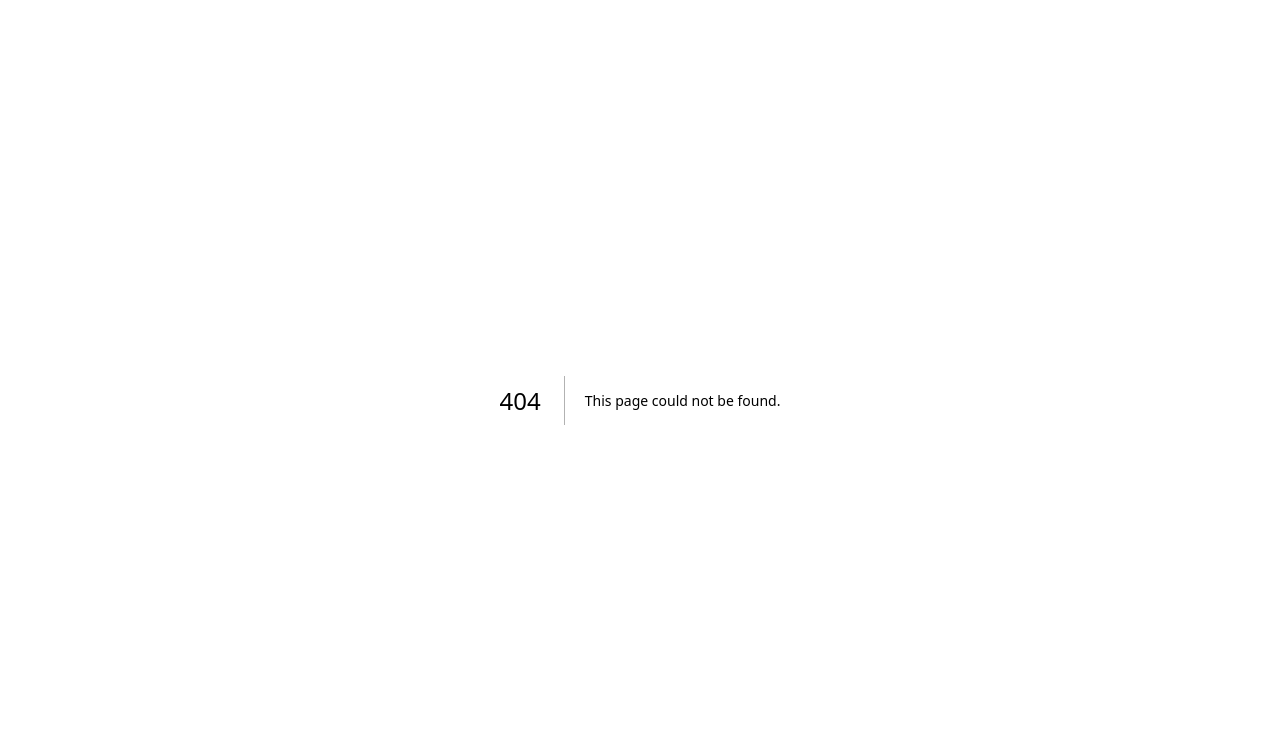
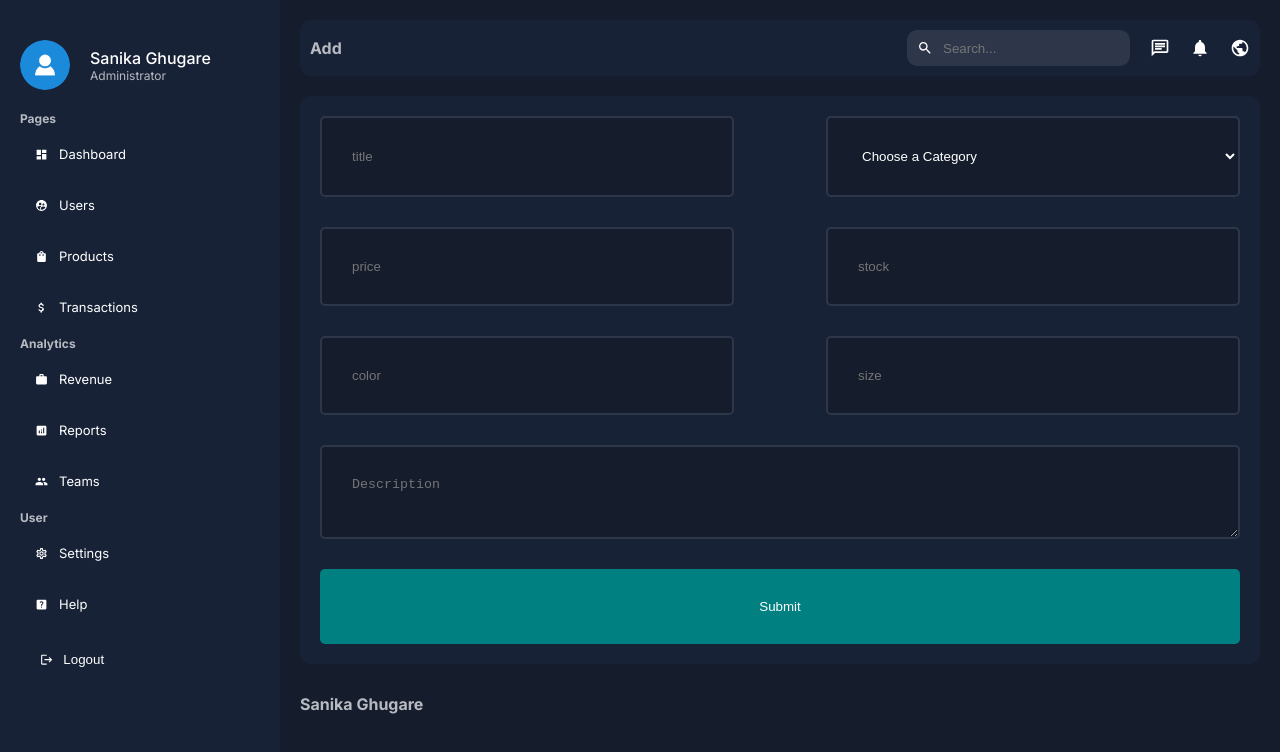
Before and after one commit to GhugareSanika/Admin_Dashboard, a Next.js app: page /dashboard/products/add in a window 1280 px wide. Before the commit this address had no page. Shown: the top 752 px of the page. Built offline with nearby package versions, Linux system fonts and the light colour scheme.

Commit message:
Added Product Component

```diff
--- /dev/null
+++ b/app/dashboard/products/add/page.jsx
@@ -0,0 +1,30 @@
+import styles from '@/app/ui/dashboard/products/addProduct/addProduct.module.css'
+
+const AppProductPage = () => {
+    return (
+        <div className={styles.container}>
+            <form action="" className={styles.form}>
+                <input type="text" placeholder="title" name="title" required />
+                <select name="cat" id="cat">
+                    <option value="general">Choose a Category</option>
+                    <option value="kitchen">Kitchen</option>
+                    <option value="phone">Phone</option>
+                    <option value="computer">Computer</option>
+                </select>
+                <input type="number" placeholder="price" name="price"/>
+                <input type="number" placeholder="stock" name="stock"/>
+                <input type="text" placeholder="color" name="color"/>
+                <input type="text" placeholder="size" name="size"/>
+                <textarea
+                  name="desc"
+                  id="desc"
+                  rows="`6`"
+                  placeholder="Description"
+                ></textarea>
+                <button type="submit">Submit</button>
+            </form>
+        </div>
+    )
+}
+
+export default AppProductPage
--- a/app/dashboard/users/page.jsx
+++ b/app/dashboard/users/page.jsx
@@ -43,7 +43,7 @@
                         <td>Active</td>
                         <td>
                             <div className={styles.buttons}>
-                                <Link href="/">
+                                <Link href="/dashboard/products">
                                     <button className={`${styles.button} ${styles.view}`}>
                                         View
                                     </button>
--- a/app/ui/dashboard/dashboard.module.css
+++ b/app/ui/dashboard/dashboard.module.css
@@ -6,6 +6,7 @@
     flex:1;
     background-color: var(--bgSoft);
     padding: 20px;
+    min-height: 100vh;
 }
 
 .content {
--- /dev/null
+++ b/app/ui/dashboard/products/addProduct/addProduct.module.css
@@ -0,0 +1,42 @@
+
+.container {
+    background-color: var(--bgSoft);
+    padding: 20px;
+    border-radius: 10px;
+    margin-top: 20px;
+  }
+
+  .form {
+    display: flex;
+    flex-wrap: wrap;
+    justify-content: space-between;
+  }
+
+  .form input,
+  .form textarea,
+  .form select {
+    padding: 30px;
+    background-color: var(--bg);
+    color: var(--text);
+    border: 2px solid #2e374a;
+    border-radius: 5px;
+    margin-bottom: 30px;
+  }
+
+  .form input, .form select {
+    width: 45%;
+  }
+
+  .form textarea{
+    width: 100%;
+  }
+
+  .form button{
+    width: 100%;
+    padding: 30px;
+    background-color: teal;
+    color: var(--text);
+    border: none;
+    border-radius: 5px;
+    cursor: pointer;
+  }
--- a/app/ui/dashboard/products/products.module.css
+++ b/app/ui/dashboard/products/products.module.css
@@ -1,3 +1,62 @@
 .container{
+    background-color: var(--bgSoft);
+    padding: 20px;
+    border-radius: 10px;
+    margin-top: 20px;
+}
 
+.top{
+    display: flex;
+    align-items: center;
+    justify-content: space-between;
 }
+
+.addButton{
+    padding: 10px;
+    background-color: #5d57c9;
+    color: var(--text);
+    border: none;
+    border-radius: 5px;
+    cursor: pointer;
+}
+
+.table{
+    width: 100%;
+}
+
+.table td{
+    padding: 10px;
+}
+
+.product{
+    display: flex;
+    align-items: center;
+    gap: 10px;
+}
+
+.productImage{
+    border-radius: 50%;
+    object-fit: cover;
+}
+
+.button{
+    padding: 5px 10px;
+    border-radius: 5px;
+    color: var(--text);
+    border: none;
+    cursor: pointer;
+    gap: 10px;
+}
+
+.buttons {
+    display: flex;
+    gap: 10px;
+}
+
+.view{
+    background-color: teal;
+}
+
+.delete{
+    background-color: crimson;
+}
```
Also changed, not shown: app/dashboard/products/page.jsx (+64 -4 lines), public/Noproduct.webp (added).
